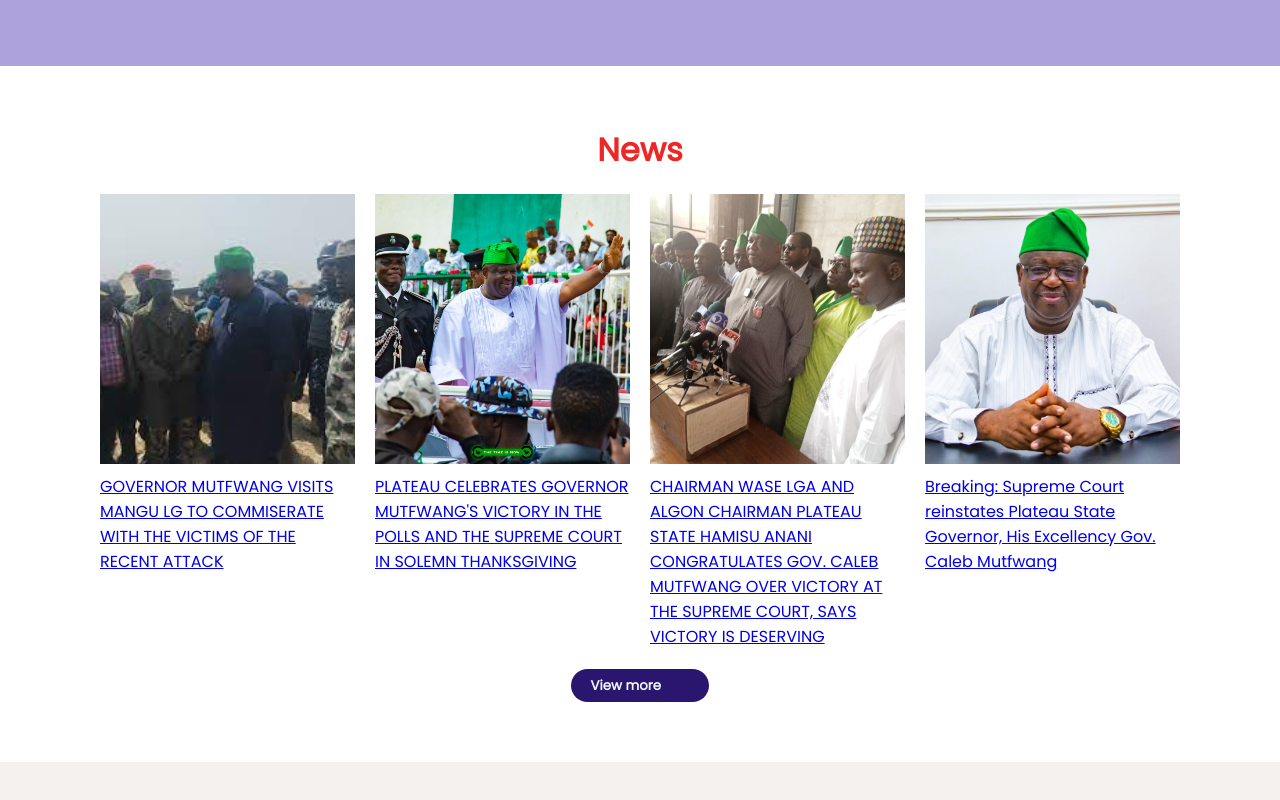
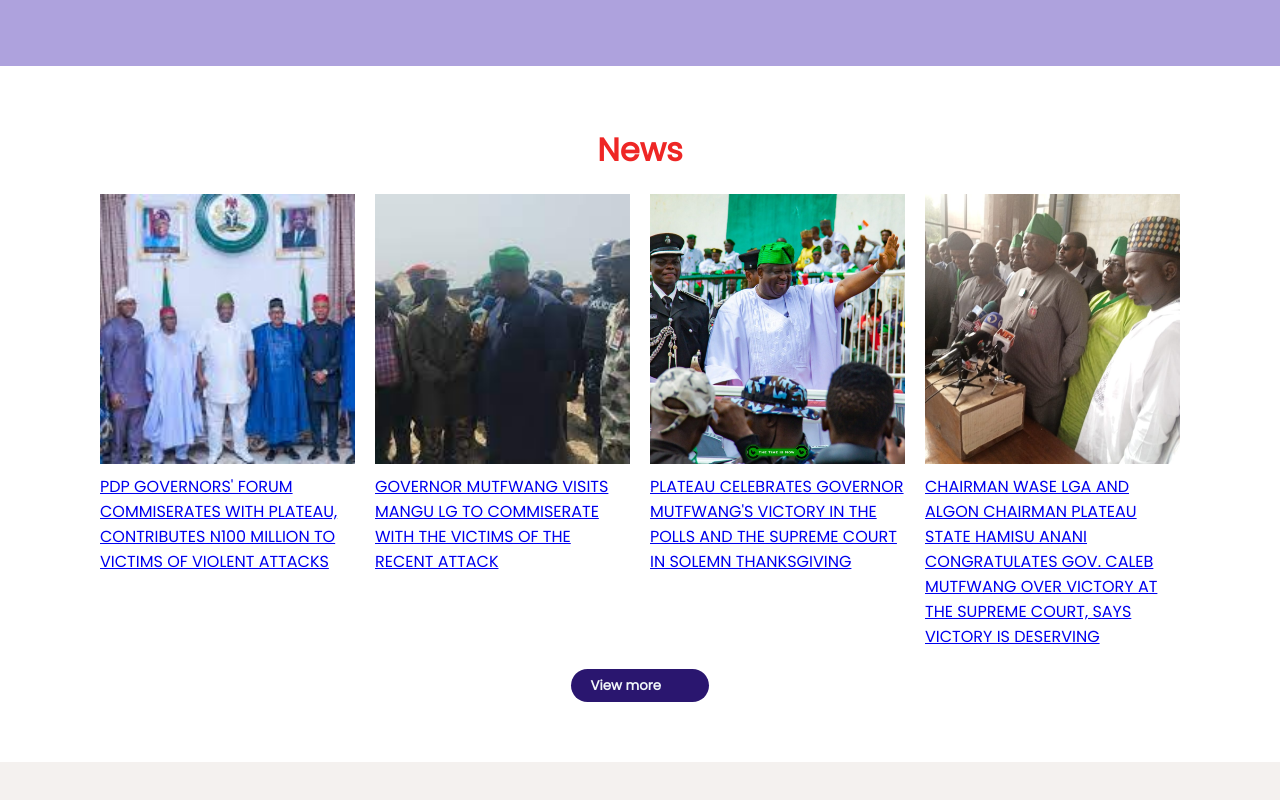
Before and after one commit to Eleojo001/Wase, a React (Create React App) app: page / in a window 1280 px wide. Shown: the part 516-1316 px from the top of the page. Built offline with nearby package versions, Linux system fonts and the light colour scheme; some icons are missing; a web font is replaced by a local one.

Commit message:
News update

```diff
--- a/src/App.js
+++ b/src/App.js
@@ -11,6 +11,31 @@ export const DataContext = React.createContext();
 
 function App() {
   const [news, setNews] = useState([
+    {
+      id: '12',
+      category: 'News',
+      title: `PDP GOVERNORS' FORUM COMMISERATES WITH PLATEAU, CONTRIBUTES N100 MILLION TO VICTIMS OF VIOLENT ATTACKS`,
+      author: `Gyang Bere Director of Press and Public Affairs to the Executive Governor of Plateau State`,
+      content: `The PDP Governors' Forum  has expressed its condolences to the Government and people of Plateau State in the wake of the Christmas eve attacks and recent security breaches in Bokkos, Mangu, and Barkin-Ladi Local Government Areas. As a gesture of solidarity, the Governors contributed N100 Million to aid the survivors.\n
+
+Senator Bala Mohammed, Chairman of the Forum and Governor of Bauchi State, led the delegation to the New Government House in Little Rayfield, Jos.\n
+
+He conveyed the Forum's sympathy to Governor Caleb Manasseh Mutfwang and the survivors while advocating for the establishment of State Police to address the prevailing security challenges.\n
+
+"We, representing the PDP Governors Forum, extend our heartfelt condolences to you and the people of Plateau. The crisis is unfortunate, and we urge you to remain focused amidst these challenges," Sen. Mohammed remarked.\n
+
+Acknowledging Plateau's role as a home for everyone, he emphasized the need for state-specific security measures. Sen. Mohammed appealed to the Federal Government and security agencies to intensify efforts in tackling the nation's security challenges.\n
+
+Governor Mutfwang, in response, expressed gratitude for the support and committed to fostering unity across faith and ethnicity on the Plateau. He stressed the importance of rebuilding trust among communities to address criminal activities effectively.\n
+
+"As governor, I believe in the unity of our people. If we rebuild trust and treat criminality uniformly, we can overcome these challenges," Governor Mutfwang stated. He affirmed the PDP's significance in Plateau and across Nigeria, pledging to continue delivering democratic dividends to the people.\n
+
+Among the Governors who came for the visit includes,  Sen. Dr. Ademola Adeleke, Osun State, Rt. Hon. Ahmadu Umaru Fintiri, Adamawa State, Seyi Makinde, Oyo State, Godwin Obasake, Edo State, Mr. Peter Mba, Enugu State and the Director General of the PDP Forum, Hon. C.T.O Maduabum.
+`,
+      date: '1st February 2024.',
+      image: '/govtContribute.jpeg',
+      images: [{ pic: '/govtContribute.jpeg' }],
+    },
     {
       id: '11',
       category: 'News',
```
Also changed, not shown: public/govtContribute.jpeg (added).
